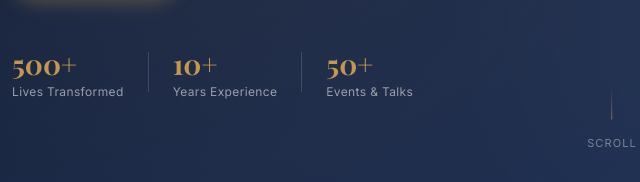
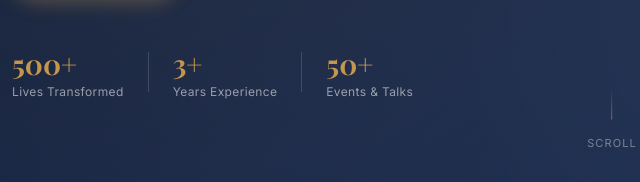
Before and after one commit to KingLearning2701/karine-website, a website: page public/index.html in a window 1280 px wide. Shown: the part 618-800 px from the top of the page, 28-668 px from the left. Drawn offline with nearby package versions, Linux system fonts and the light colour scheme; no server answers; a web font is replaced by a local one.

Commit message:
Update index.html

```diff
--- a/public/index.html
+++ b/public/index.html
@@ -64,7 +64,7 @@
         <div class="hero-stats">
           <div class="stat"><span class="stat-num">500+</span><span class="stat-label">Lives Transformed</span></div>
           <div class="stat-divider"></div>
-          <div class="stat"><span class="stat-num">10+</span><span class="stat-label">Years Experience</span></div>
+          <div class="stat"><span class="stat-num">3+</span><span class="stat-label">Years Experience</span></div>
           <div class="stat-divider"></div>
           <div class="stat"><span class="stat-num">50+</span><span class="stat-label">Events & Talks</span></div>
         </div>
```
